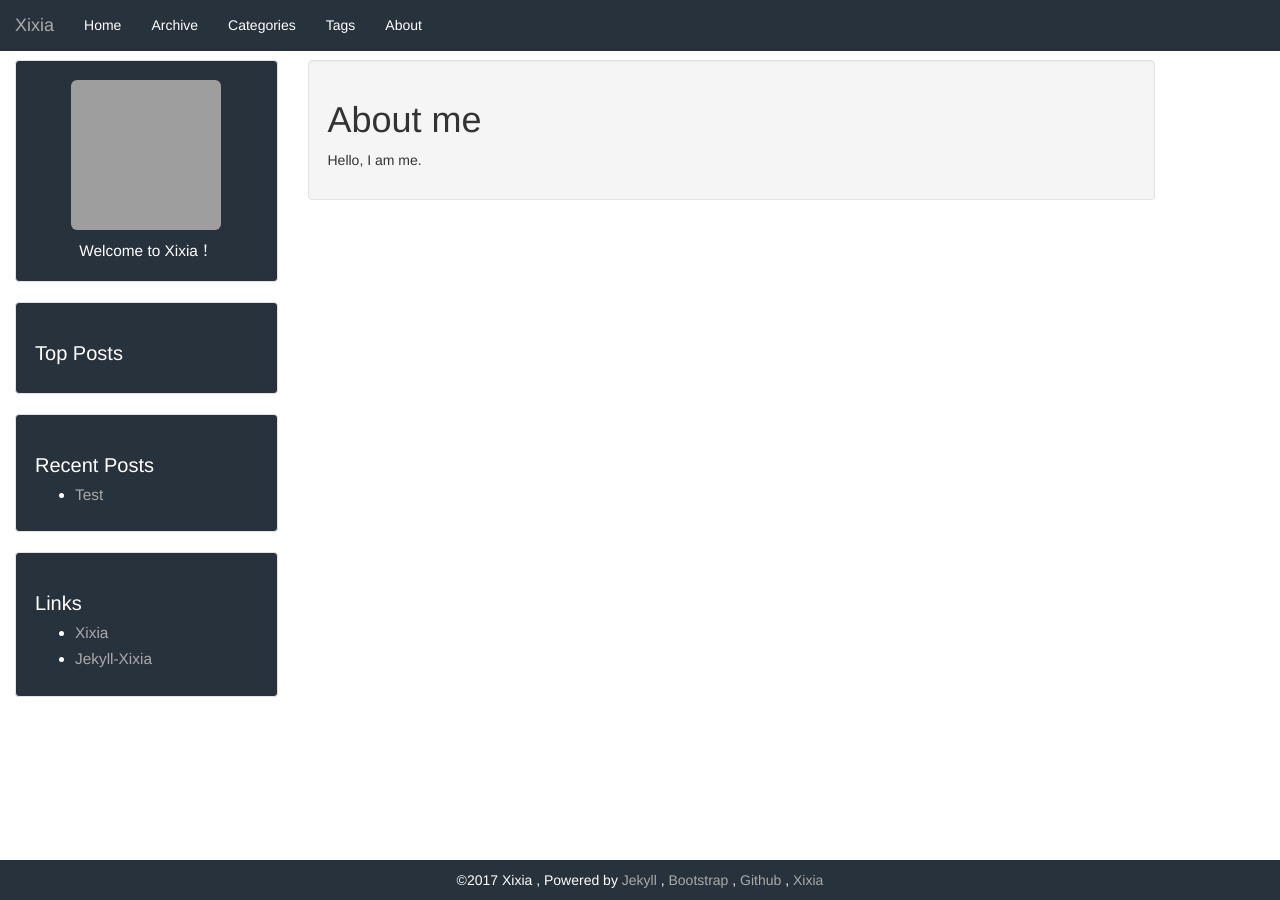
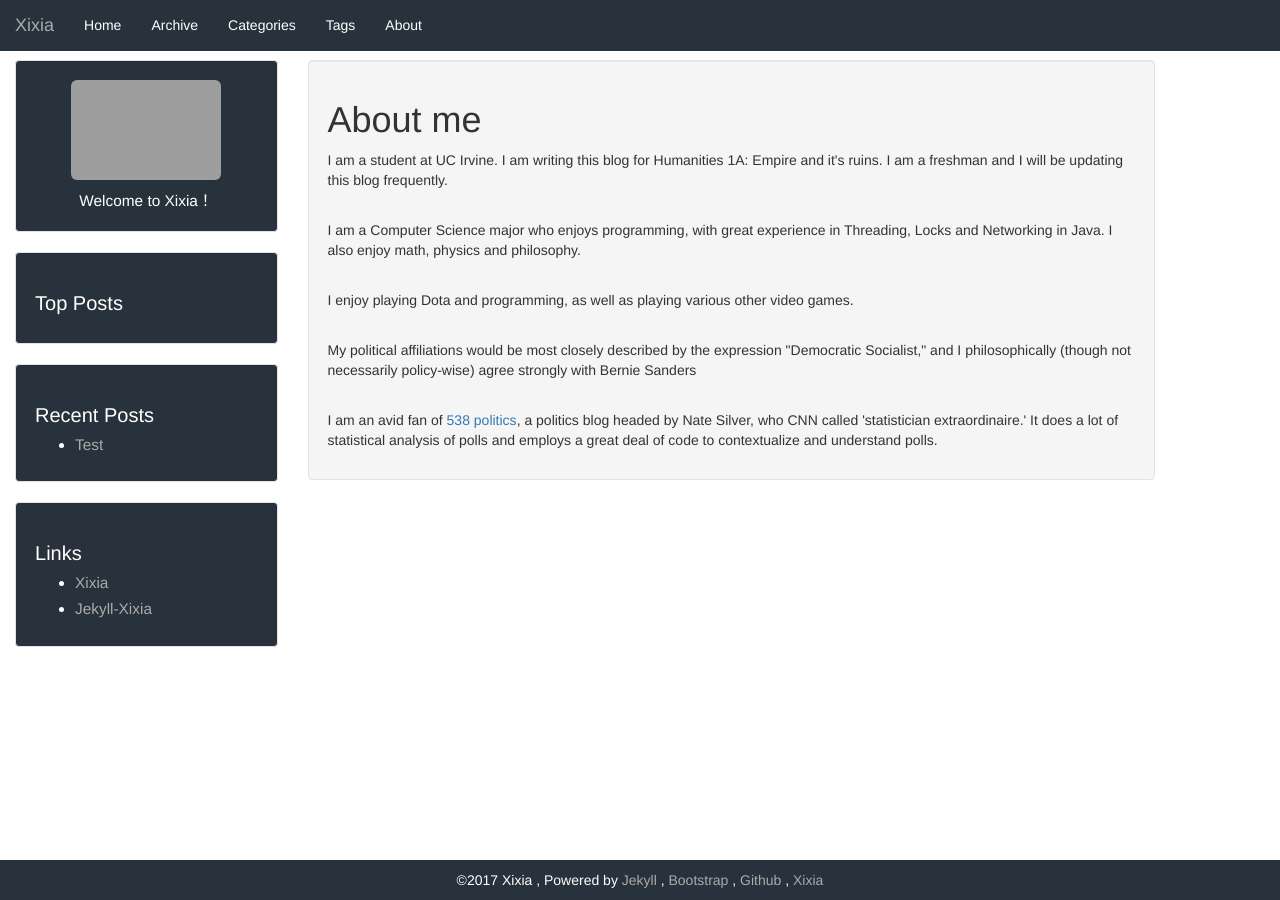
Before and after one commit to thatSteveFan/thatSteveFan.github.io, a Jekyll site: the page built from about.html, in a window 1280 px wide. Built offline with Jekyll 4.4.1, drawn with Linux system fonts in a browser that asks for light colours; grey boxes are pictures that could not be loaded.

Commit message:
added an about page

```diff
--- a/_includes/sidebar.html
+++ b/_includes/sidebar.html
@@ -2,7 +2,7 @@
 <div class="sidebar well">
     <header class="sidebar-header" role="banner">
         <a href="{{ site.baseurl }}/">
-            <img src="{{ site.baseurl }}/assets/images/aqueduct.svg" class="img-rounded" height = "150" width = "150"/>
+            <img src="http://i.imgur.com/P67ppcf.png" class="img-rounded" height = "100" width = "150"/>
         </a>
         <!--
         <h3 class="title">
--- a/about.html
+++ b/about.html
@@ -4,5 +4,14 @@ layout: default
 
 <div class="well">
     <h1>About me</h1>
-    <p>Hello, I am me.</p>
+    <p>I am a student at UC Irvine. I am writing this blog for Humanities 1A: Empire and it's ruins. I am a freshman and I will be updating this blog frequently.</p>
+	</br>
+	<p>I am a Computer Science major who enjoys programming, with great experience in Threading, Locks and Networking in Java. I also enjoy math, physics and philosophy.</p>
+	</br>
+	<p>I enjoy playing Dota and programming, as well as playing various other video games.</p>
+	</br>
+	<p>My political affiliations would be most closely described by the expression "Democratic Socialist," and I philosophically (though not necessarily policy-wise) agree strongly with Bernie Sanders</p>
+	</br>
+	<p>I am an avid fan of <a href = "http://fivethirtyeight.com/">538 politics</a>, a politics blog headed by Nate Silver, who CNN called 'statistician extraordinaire.'
+	It does a lot of statistical analysis of polls and employs a great deal of code to contextualize and understand polls.</p>
 </div>
```
